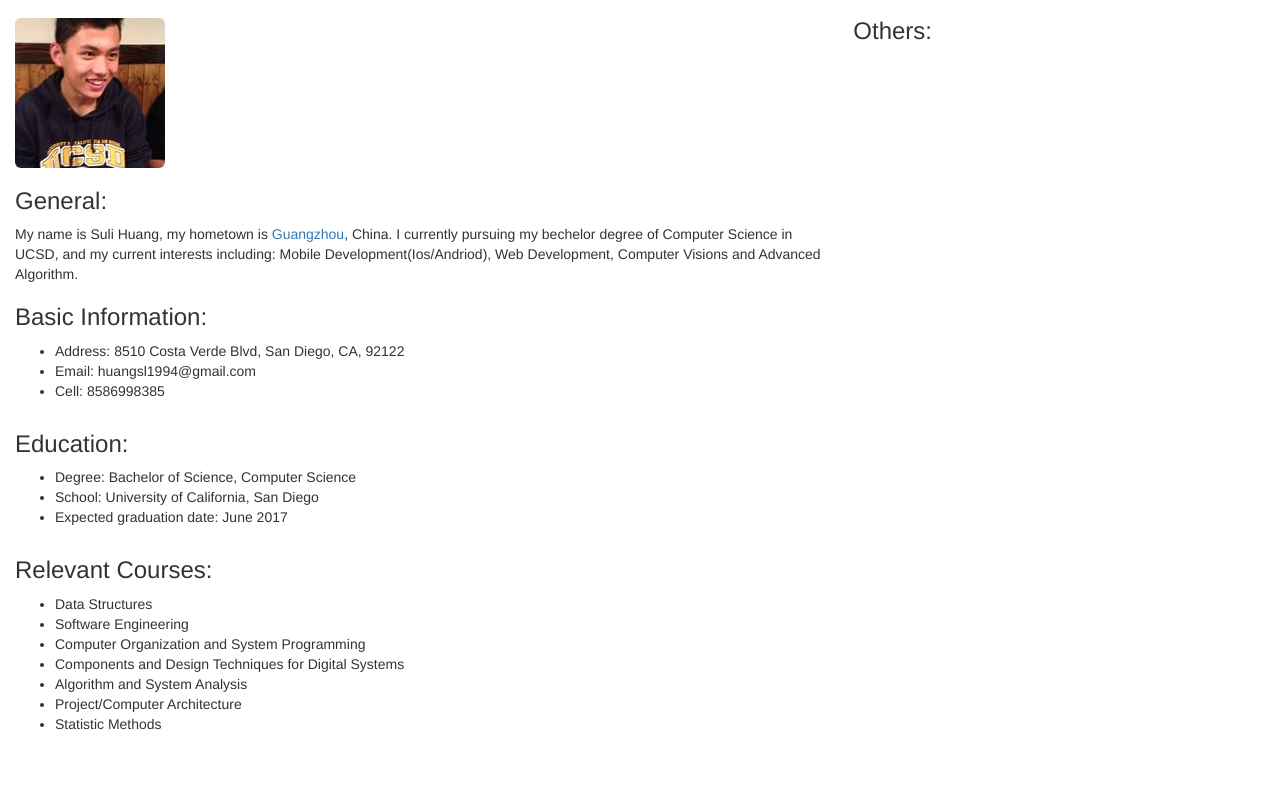
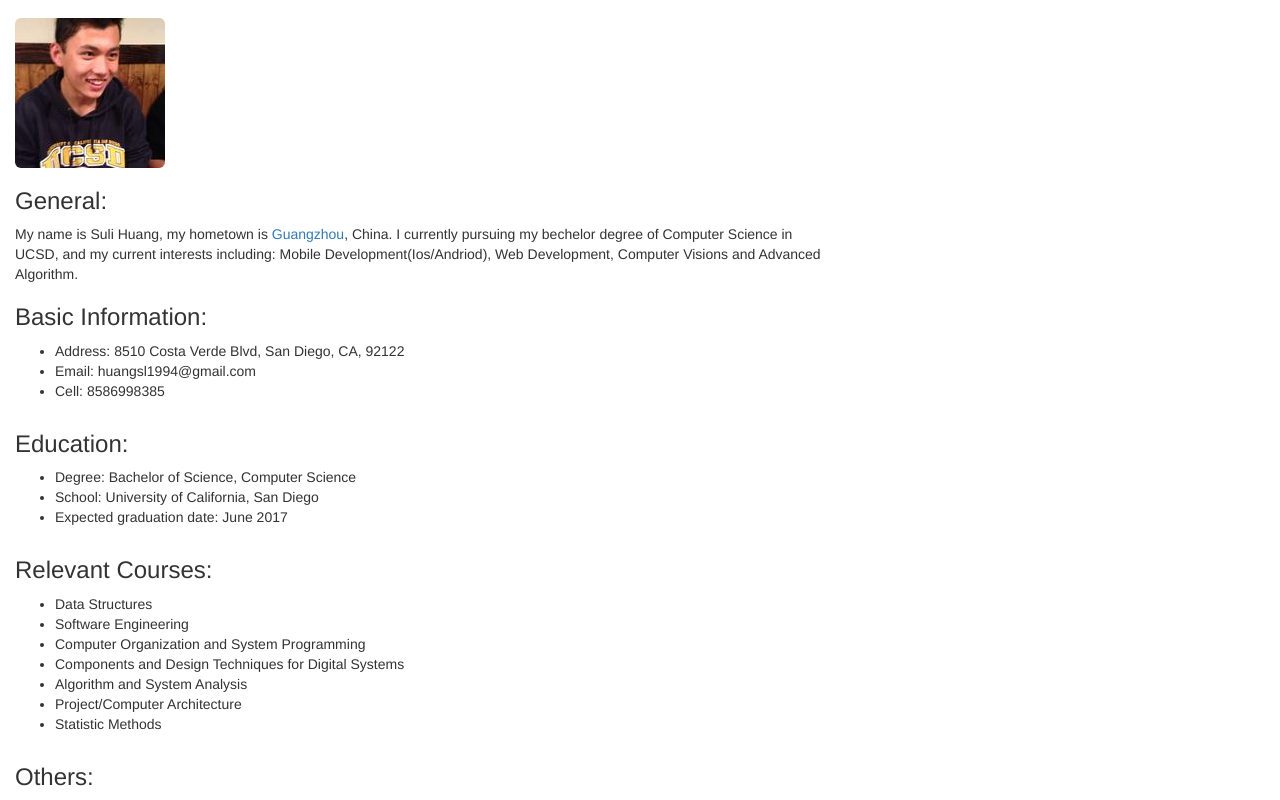
Before and after one commit to huangsuli/huangsuli.github.io, a plain HTML site: page index.html in a window 1280 px wide. Shown: the part 54-854 px from the top of the page. Before the commit the page ends 800 px from the top, so only its background shows below. Drawn offline with Linux system fonts and the light colour scheme.

Commit message:
modify alignment

```diff
--- a/index.html
+++ b/index.html
@@ -55,7 +55,7 @@
         </ul>
     </div>
 
-    <div>
+    <div id="Others" class="col-md-8">
         <h3>Others:</h3>
     </div>
 </div>
```
